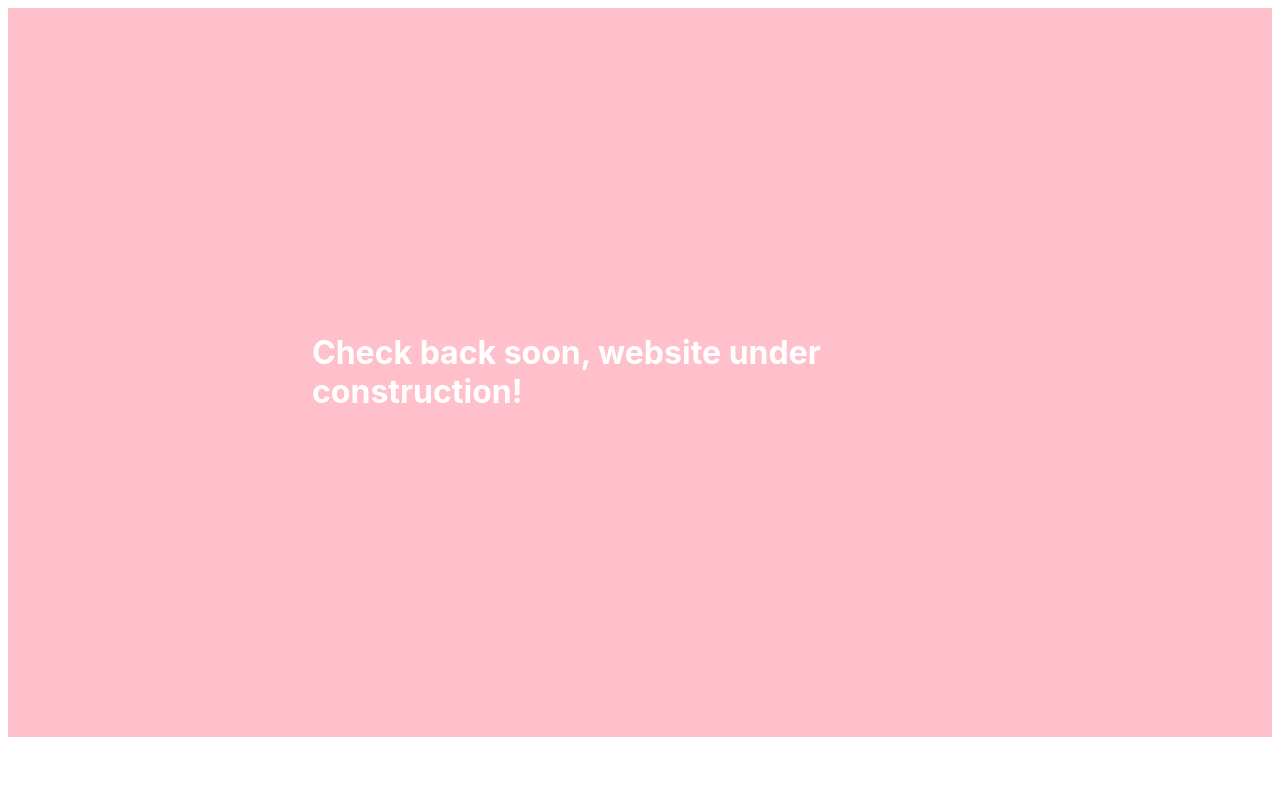
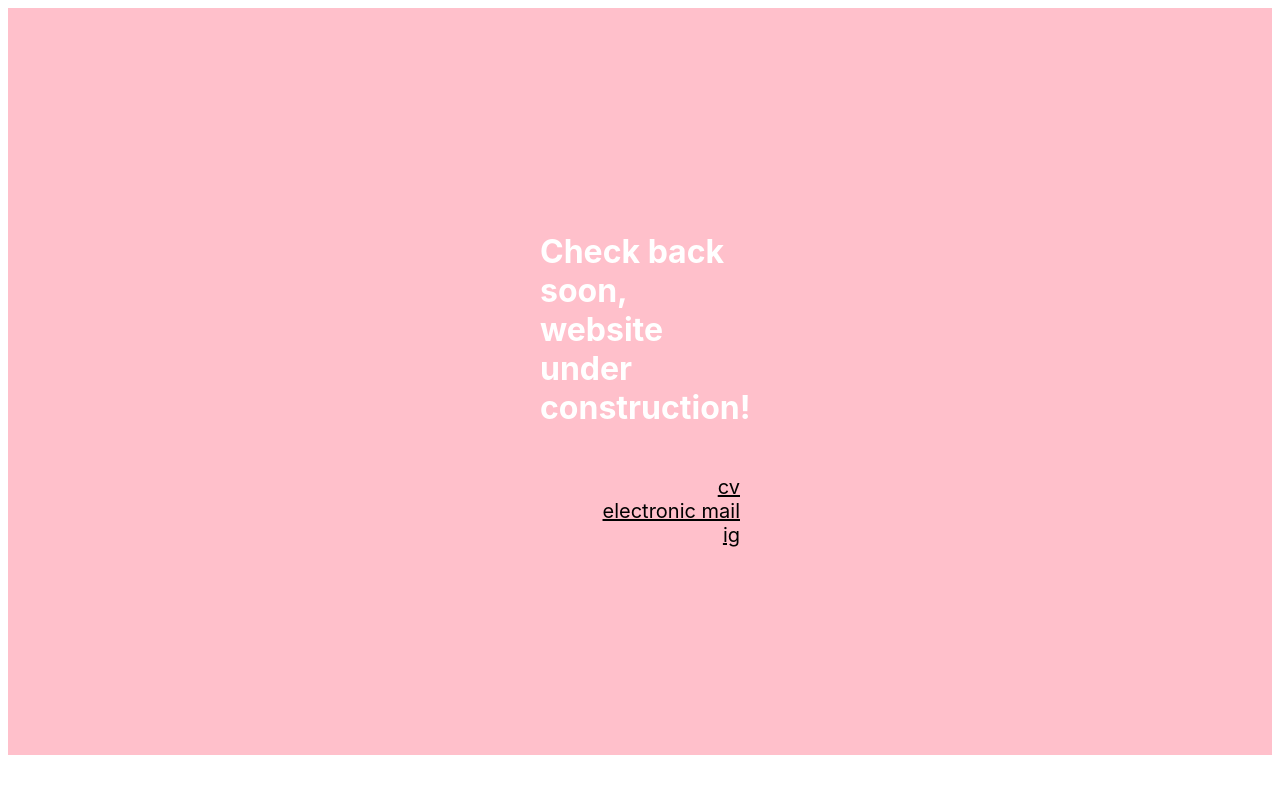
Before and after one commit to shxpxshxftxr/artistWebsite, a Gatsby site: page / in a window 1280 px wide. Built offline with nearby package versions, Linux system fonts and the light colour scheme; Gatsby itself is replaced by a stand-in of ours.

Commit message:
added cv, contact and ig links

```diff
--- a/src/pages/index.js
+++ b/src/pages/index.js
@@ -1,17 +1,35 @@
-
 import * as React from "react";
 import lizardLogo from "../images/iguanaIcon.webp";
 
 const pageStyles = {
   backgroundColor: "pink",
   color: "white",
-  padding: "19rem",
+  padding: "12rem",
   fontFamily: "-apple-system, Roboto, sans-serif, serif",
+  display: "flex",
+  flexDirection: "column",
+  alignItems: "center",
 };
 const headingStyles = {
-  maxWidth: 540,
+  maxWidth: 200,
+  padding: "1rem",
+  margin: "1rem",
+};
+const linkStyles = {
+  display: "flex",
+  flexDirection: "column",
+  alignItems: "flex-end",
+  margin: "1rem",
+  width: 200,
+};
+const link = {
+  color: "black",
+  fontSize: "1.25rem",
+};
 
-};
+function clicked(e){
+  e.target.style.color = 'red'
+}
 
 const IndexPage = () => {
   return (
@@ -19,7 +37,20 @@ const IndexPage = () => {
       <h1 style={headingStyles}>
         Check back soon, website under construction!
       </h1>
-
+      <div style={linkStyles}>
+        <a
+          style={link}
+          href="https://docs.google.com/document/d/1d-HHr7kkXMagSp0ExfsjbZLj3E5VT7iBVMR2WCCKXKU/export?format=pdf"
+        >
+          cv
+        </a>
+        <a style={link} href="mailto:shxpxshxftxr@gmail.com?subject=hello">
+          electronic mail
+        </a>
+        <a style={link} href="http://www.instagram.com/dedcooter">
+          ig
+        </a>
+      </div>
     </main>
   );
 };
```
